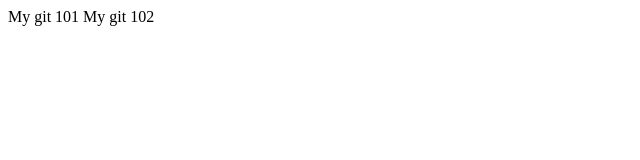
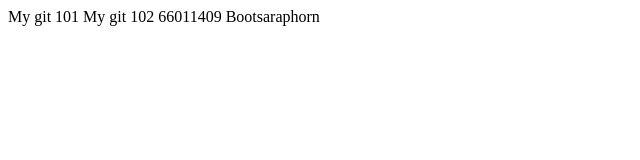
Before and after one commit to Poppipappa/git101, a plain HTML site: page index.html in a window 1280 px wide. Shown: the whole page, without its empty margins (0-640 px from the left). Drawn offline with Linux system fonts and the light colour scheme.

Commit message:
Update index.html

```diff
--- a/index.html
+++ b/index.html
@@ -8,5 +8,6 @@
 <body>
     My git 101
     My git 102
+    66011409 Bootsaraphorn
 </body>
 </html>
```
